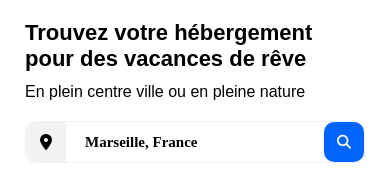
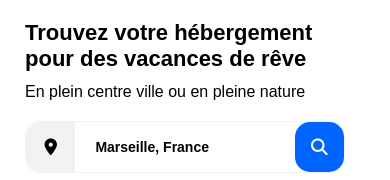
Before and after one commit to elodiepiris/PirisElodie_2_03072021, a plain HTML site: page index.html in a window 390 px wide. Shown: the part 135-315 px from the top of the page. Drawn offline with Linux system fonts and the light colour scheme; a web font is replaced by a local one.

Commit message:
Derniers ajustements

```diff
--- a/index.html
+++ b/index.html
@@ -29,13 +29,15 @@
 <!--Section de recherche-->
                 <h1>Trouvez votre hébergement pour des vacances de rêve</h1>
                 <p>En plein centre ville ou en pleine nature</p>
-                <div class="borduresearch">
-                    <div class="iconsearch"><i class="fas fa-map-marker-alt"></i></div>
-                    <div><input class="search" type="search" placeholder="Marseille, France" /></div>
-                    <div class="buttonsearch">
-                        <span class="mobilenone">Rechercher</span>
-                        <span class="desktopnone"><i class="fas fa-search"></i></span>
-                    </div>
+                <div class="sectionsearch">
+                    <button class="iconsearch">
+                      <i class="fas fa-map-marker-alt fa-lg"></i>
+                    </button>
+                    <input type="search" class="search_selection" placeholder="Marseille, France"/>
+                    <button class="buttonsearch">
+                      <i id="search_selection_icon" class="fas fa-lg fa-search "></i>
+                      <span class="search_selection_text">Rechercher</span>
+                    </button>
                 </div>
                 <div class="box_filtres">
                     <h3 id="titre_filtres">Filtres</h3>
--- a/style.css
+++ b/style.css
@@ -84,58 +84,56 @@ nav a:hover {
   cursor: pointer;
 }
 /* SEARCH */
-.borduresearch {
-  width: 350px;
-  border-radius: 10px;
-  border: 0.5px solid #f2f2f2;
+.sectionsearch {
   display: flex;
-  justify-content: center;
-  align-items: center;
+  height: 50px;
+  margin: 20px 0 10px 0;
 }
+
 .iconsearch {
-  height: 40px;
-  width: 40px;
-  border-radius: 10px 0 0 10px;
+  width: 50px;
+  border-radius: 15px 0 0 15px;
   background-color: #f2f2f2;
-  display: flex;
-  justify-content: center;
-  align-items: center;
+  border: none;
 }
-.search {
-  height: 40px;
-  width: 190px;
-  font-size: 15px;
-  padding-left: 10px;
-  color: black;
+
+.iconsearch:hover {
+  background-color: #deebff;
+  color: #0065fc;
+  cursor: pointer;
+}
+
+.search_selection {
+  width: 230px;
+  border: #f2f2f2 solid 1px;
+  font-family: "Raleway", sans-serif;
   font-weight: bold;
+  font-size: 14px;
+  padding-left: 20px;
+}
+
+.search_selection::placeholder {
+  color: rgb(2, 2, 2);
+}
+
+.buttonsearch {
+  border-radius: 0 15px 15px 0;
+  background-color: #0065fc;
   border: none;
-  font-family: "Raleway";
-}
-.search::placeholder {
-  color: black;
-  font-family: "Raleway";
-}
-.buttonsearch {
-  display: flex;
-  justify-content: space-around;
-  align-items: center;
-  height: 40px;
-  width: 120px;
-  font-size: 14px;
+  cursor: pointer;
   color: white;
-  border-radius: 0 10px 10px 0;
-  background-color: #0065fc;
-  font-weight: bold;
-  cursor: pointer;
-
 }
 .buttonsearch:hover {
   background-color: #deebff;
   color: #0065fc;
-  cursor: pointer;
 }
-.desktopnone {
-  display:none;
+#search_selection_icon {
+  display: none;
+}
+.search_selection_text {
+  font-family: "Raleway", sans-serif;
+  font-weight: bold;
+  font-size: 14px;
 }
 /* FILTRES */
 .box_filtres {
@@ -692,27 +690,38 @@ header {
     margin-right:25px;
   }
   /*             RECHERCHE             */
+  .sectionsearch {
+    min-width: 300px;
+    width: fit-content;
+    border: 1px solid #f2f2f2;
+    border-radius: 15px;
+  }
+
+  .iconsearch {
+    border-radius: 15px 0 0 15px;
+  }
+
+  .search_selection {
+    width: 70%;
+    border: none;
+  }
+
   .buttonsearch {
-  height: 40px;
-  width: 40px;
-  border-radius: 10px;
-  margin-left:50px;
+    width: 50px;
+    border-radius: 15px;
   }
-.mobilenone {
-  display:none;
+
+  .search_selection_text {
+    display: none;
   }
-.desktopnone {
-  display:flex;
-  }
-.borduresearch {
-  width: auto;
-  height: auto;
-  justify-content: space-between;
+
+  #search_selection_icon {
+    display: initial;
   }
 }
 /*             MOBILE             */
-@media only screen and (max-width: 380px) {
-.buttonsearch {
-  margin-left: 30px;
+@media only screen and (max-width: 350px) {
+  .sectionsearch {
+    min-width: 240px;
   }
 }
```
